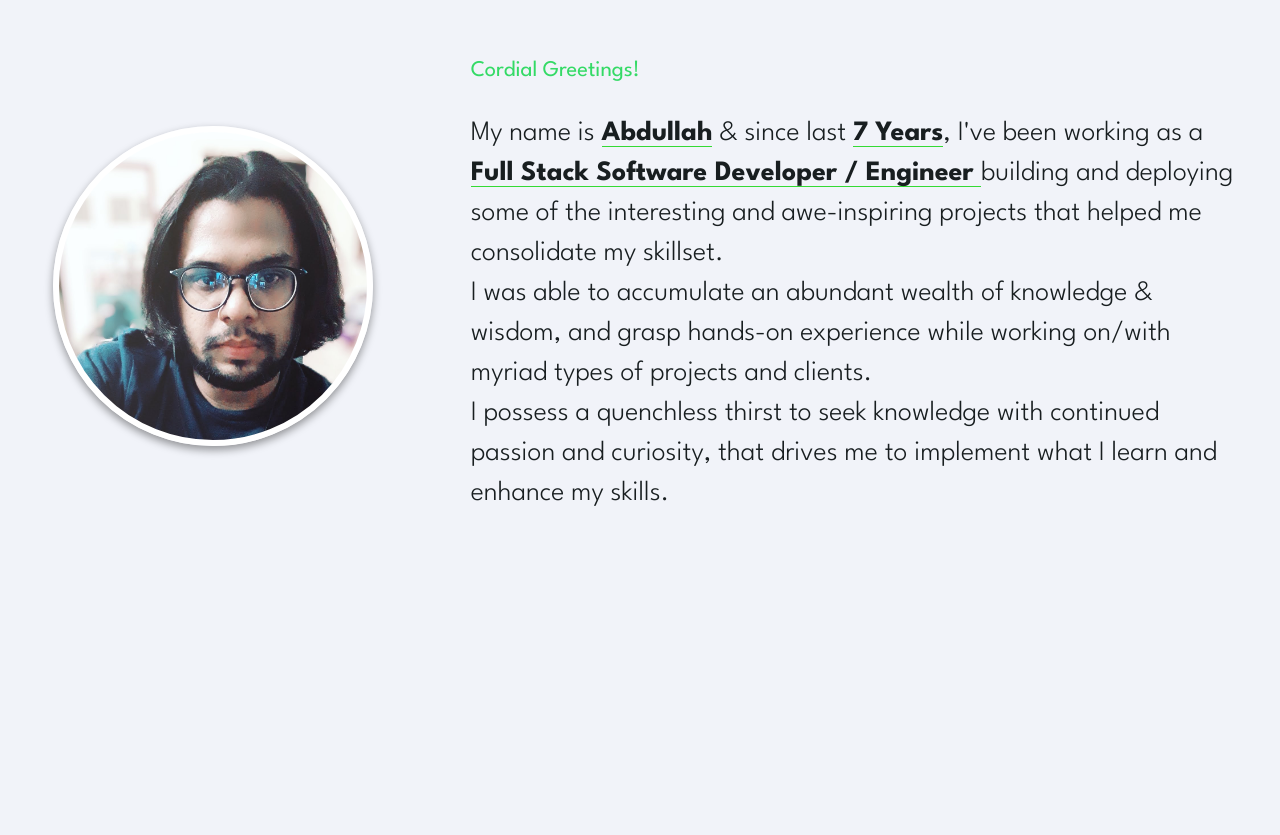
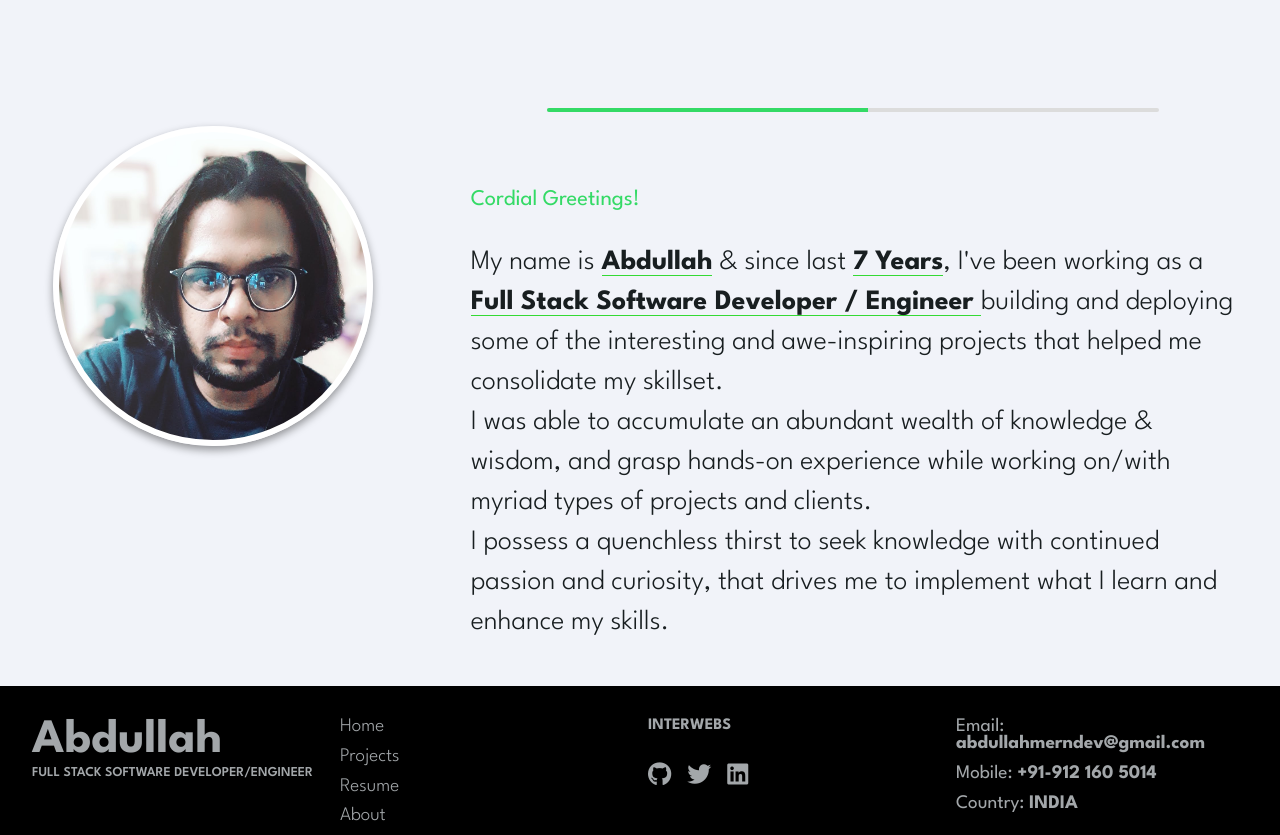
Before and after one commit to abdullahmerndev/abdullahPortfolio_sep22, a React (Create React App) app: page / in a window 1280 px wide. Shown: the part 114-949 px from the top of the page. Before the commit the page ends 800 px from the top, so only its background shows below. Built offline with nearby package versions, Linux system fonts and the light colour scheme.

Commit message:
rwd finish ups

```diff
--- a/src/App.css
+++ b/src/App.css
@@ -15,6 +15,7 @@ body {
     align-items: center;
     height: 100vh;
     overflow: hidden;
+    position: relative;
      /*background-color: #181e20; */
 }
 .splash-screen #profile-pic {
@@ -120,9 +121,9 @@ body {
     top: 0;
     left: 0;
     height: inherit;
-    animation: timeline 10s ease-out 5s;
+    animation: timeline 10s ease-out 2s;
     transition: all 0.5s ease-in;
-    animation-direction: alternate;
+    animation-direction: infinite;
 }
 
 @keyframes timeline {
@@ -369,7 +370,7 @@ body {
 
 /* components styles ends here */
 
-/* SECTIONS: ProjectsSection, AboutSection */
+/* SECTIONS: ProjectsSection, AboutSection, ContactSection */
 .projects-section {
     background-color: rgba(0, 0, 0, 0.9);
     display: grid;
@@ -773,10 +774,11 @@ body {
     }
     .navbar__list--visible .navbar__item a {color: #fff;}
 
+    /* herounit rwd styles: mobile */
     .herounit {
         display: grid;
         grid-template-columns: 1fr;
-        grid-template-rows: repeat(2, 1fr);
+        grid-template-rows: auto;
         /* gap: 20px; */
         /* margin-bottom: 1rem; */
     }
@@ -788,18 +790,20 @@ body {
         border-radius: 1rem;
         line-height: 2rem;
     }
-    .herounit .herounit__main .herounit__copy #welcome-message {font-size: 1.2rem;}
+    .herounit .herounit__main .herounit__copy #welcome-message {
+        font-size: 1.2rem;
+    }
     .herounit .herounit__main .herounit__copy #asking-permission {
         font-size: 1.3rem;
-        font-weight: 600;
         margin: .5rem auto;
     }
     .herounit .herounit__main .herounit__copy h1 {
         font-size: 1.75rem;
         font-weight: 600;
-        text-align: center;
+         text-align: center;
     }
 
+    /* ####### "aside" section styles ####### */
     .herounit .herounit__aside {padding: 1rem;}
     .herounit .herounit__aside .herounit__quote {
         position: relative;
@@ -818,15 +822,11 @@ body {
     .herounit .herounit__aside .herounit__aside--copy {
         font-size: 1.3rem;
         line-height: 1.6rem;
-        margin-top: .5rem;
+        margin-top: 0.5rem;
         padding: .8rem;
     }
-    .herounit .herounit__aside #skills-btns {
-        display: grid;
-        grid-template-columns: repeat(2, 1fr);
-        gap: 0.25rem;
-    }
     .herounit .herounit__aside #skills-btns button {font-size: 1rem;}
+    /* End of herounit mobile rwd styles */
 
     /* SECTIONS: ProjectsSection, AboutSection */
     .projects-section {
@@ -858,7 +858,6 @@ body {
         left: 0%;
         margin: auto;
     }
-    /* Applying the "Pulsating signal" effect to the "go-to-link"  */
     .projects-section #go-to-link::before,
     .about-section #go-to-link::before,
     .contact-section #go-to-link::before {
@@ -870,18 +869,19 @@ body {
     }
 
     /* AboutSection */
-    .about-section {
+    .about-section, .contact-section {
         display: grid;
         grid-template-columns: 1fr;
+        grid-template-rows: minmax(100px, auto);
         height: calc(100% - 45vh);
         width: 100vw;
         position: relative;
     }
     .about-section .title, .contact-section .title {
-        height: 100%;
+        /*height: 100%;*/
         width: 100%;
         font-size: 2.8rem;
-        padding: 2rem;
+        /*padding: 2rem;*/
     }
     .about-section .about-content {
         line-height: 1.6rem;
@@ -891,7 +891,7 @@ body {
     .about-section .about-content strong {
         text-transform: uppercase;
         font-size: 1.1rem;
-        margin-top: .5rem;
+        margin-top: .8rem;
     }
 
     /* Footer styles */
--- a/src/App.js
+++ b/src/App.js
@@ -1,12 +1,12 @@
 import Splashscreen from "./components/Splashscreen";
 import './App.css';
-// import Footer from "./components/Footer";
+import Footer from "./components/Footer";
 
 const App = () => {
     return (
         <>
             <Splashscreen delay="10000" />
-            {/*<Footer />*/}
+            <Footer />
         </>
     );
 }
--- a/src/components/Splashscreen.js
+++ b/src/components/Splashscreen.js
@@ -15,9 +15,9 @@ const Splashscreen = (props) => {
         <div className="splash-screen">
             <div id="profile-pic"></div>
             <div className="intro">
+                <hr id="time-line" />
                 <p className="intro__greetings">cordial greetings!</p>
                 <h1 className="intro__bio">My name is <span id="abdullah">abdullah</span>&nbsp;&amp;&nbsp;since last <span id="experience">7 years</span>, I've been working as a <span id="fsd">full stack software developer / engineer </span>building and deploying some of the interesting and awe-inspiring projects that helped me consolidate my skillset. <br />I was able to accumulate an abundant wealth of knowledge &amp; wisdom, and grasp hands-on experience while working on/with myriad types of projects and clients. <br />I possess a quenchless thirst to seek knowledge with continued passion and curiosity, that drives me to implement what I learn and enhance my skills.</h1>
-                {/* <hr id="time-line" /> */}
             </div>
         </div>
     ) : <Home />;
```
